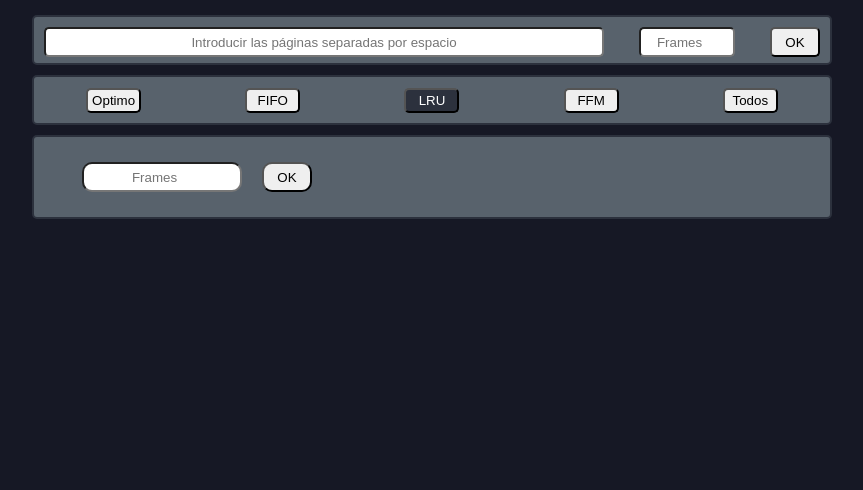
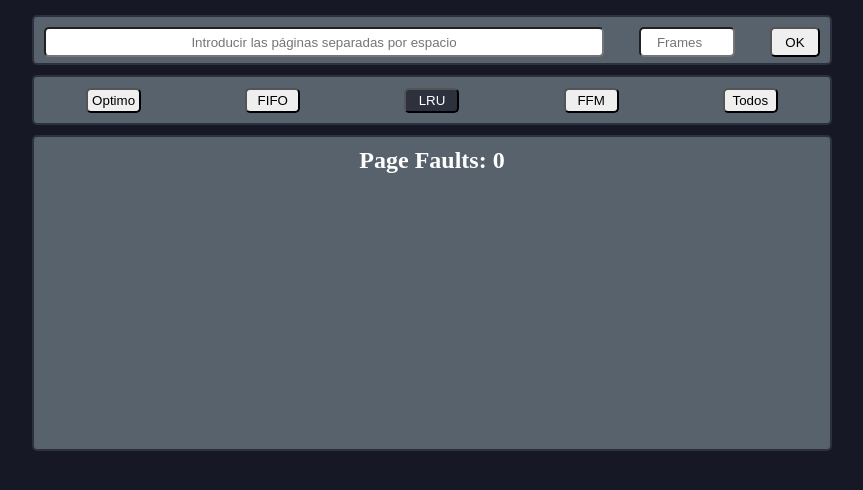
Before and after one commit to Di3go0-0/MemoryManagementAlgorithms, a React (Vite) app in the folder client/: page / in a window 1280 px wide. Both pictures are taken after a click on the button "LRU". Shown: the top 490 px of the page, without its empty margins (208-1071 px from the left). Built offline with nearby package versions, Linux system fonts and the light colour scheme.

Commit message:
Modified LRU to take the general frames

```diff
--- a/client/src/Components/LruComponent.jsx
+++ b/client/src/Components/LruComponent.jsx
@@ -1,41 +1,35 @@
-import React, { useState } from "react";
+import React, { useState, useEffect } from "react";
 import "./css/style.css";
 import LRU from "../Algorithms/Lru";
 import { useGlobalContext } from "../Context/Context";
 
 function LruComponent() {
-  const [inputValue, setInputValue] = useState("");
-  const [showResult, setShowResult] = useState(false);
+  const { pagesList, showFrame } = useGlobalContext();
   const [framesState, setFramesState] = useState([]);
   const [pageFaults, setPageFaults] = useState(0);
 
-  const { pagesList } = useGlobalContext();
+  useEffect(() => {
+    console.log("LruComponent useEffect called");
+    console.log("pagesList:", pagesList);
+    console.log("frames:", showFrame);
 
-  const handleInputChange = (event) => {
-    setInputValue(event.target.value);
-  };
-
-  const handleButtonClick = () => {
-    const frames = Number(inputValue);
-    if (frames <= 0 || isNaN(frames)) {
-      alert("Por favor, introduce un número válido de frames");
-      return;
+    if (pagesList.length > 0 && showFrame > 0) {
+      const resultado = LRU(pagesList, showFrame);
+      console.log("LRU resultado:", resultado);
+      setFramesState(resultado.framesState || []);
+      setPageFaults(resultado.pageFaults || 0);
     }
-    const resultado = LRU(pagesList, frames);
-    setFramesState(resultado.framesState || []);
-    setPageFaults(resultado.pageFaults || 0);
-    setShowResult(true);
-  };
+  }, [pagesList, showFrame]);
 
   const renderTable = () => {
-    const numRows = Number(inputValue) + 1
-    const numCols = pagesList.length
+    const numRows = showFrame + 1;
+    const numCols = pagesList.length;
 
     // Detectar si la página en una celda fue reemplazada
     const isPageFault = (currentFrame, prevFrame, rowIndex) => {
-      if (!prevFrame) return false // No hay frame anterior en la primera iteración
-      return currentFrame[rowIndex] !== prevFrame[rowIndex] // Solo verifica cambios en la posición específica
-    }
+      if (!prevFrame) return false; // No hay frame anterior en la primera iteración
+      return currentFrame[rowIndex] !== prevFrame[rowIndex]; // Solo verifica cambios en la posición específica
+    };
 
     return (
       <table>
@@ -50,67 +44,56 @@ function LruComponent() {
           {Array.from({ length: numRows - 1 }).map((_, rowIndex) => (
             <tr key={rowIndex}>
               {framesState.map((frame, colIndex) => {
-                const prevFrame = framesState[colIndex - 1] || [] // Frame anterior
+                const prevFrame = framesState[colIndex - 1] || []; // Frame anterior
 
                 // Para la primera columna (colIndex === 0), pintar la primera fila del tbody (rowIndex === 0)
                 if (colIndex === 0) {
-                  const isFirstRow = rowIndex === 0 // Verificar si estamos en la primera fila del tbody
+                  const isFirstRow = rowIndex === 0; // Verificar si estamos en la primera fila del tbody
                   return (
                     <td
                       key={colIndex}
                       style={{
-                        backgroundColor: isFirstRow ? '#2c313d' : 'transparent' // Solo pinta la primera fila
+                        backgroundColor: isFirstRow ? "#2c313d" : "transparent", // Solo pinta la primera fila
                       }}
                     >
-                      {frame[rowIndex] !== null && frame[rowIndex] !== undefined ? frame[rowIndex] : ""}
+                      {frame[rowIndex] !== null && frame[rowIndex] !== undefined
+                        ? frame[rowIndex]
+                        : ""}
                     </td>
-                  )
+                  );
                 }
 
                 // Para las demás columnas, verificar page faults
-                const hasPageFault = isPageFault(frame, prevFrame, rowIndex)
+                const hasPageFault = isPageFault(frame, prevFrame, rowIndex);
 
                 return (
                   <td
                     key={colIndex}
                     style={{
-                      backgroundColor: hasPageFault ? '#2c313d' : 'transparent'
+                      backgroundColor: hasPageFault ? "#2c313d" : "transparent",
                     }}
                   >
-                    {frame[rowIndex] !== null && frame[rowIndex] !== undefined ? frame[rowIndex] : ""}
+                    {frame[rowIndex] !== null && frame[rowIndex] !== undefined
+                      ? frame[rowIndex]
+                      : ""}
                   </td>
-                )
+                );
               })}
             </tr>
           ))}
         </tbody>
       </table>
-    )
+    );
   };
 
   return (
     <div className="main">
-      <div className="input-Frame">
-        <label>
-          <input
-            type="Number"
-            placeholder="Frames"
-            value={inputValue}
-            onChange={handleInputChange}
-          />
-        </label>
-        <div className="button-Frame">
-          <button onClick={handleButtonClick}>OK</button>
+      <div className="result">
+          <h2>Page Faults: {pageFaults}</h2>
+        <div className="Tables">
+          {renderTable()}
         </div>
       </div>
-
-      {showResult && (
-        <div className="result">
-          <h2>Fallos de página: {pageFaults}</h2>
-          {renderTable()}
-        </div>
-      )}
-
     </div>
   );
 }
```
